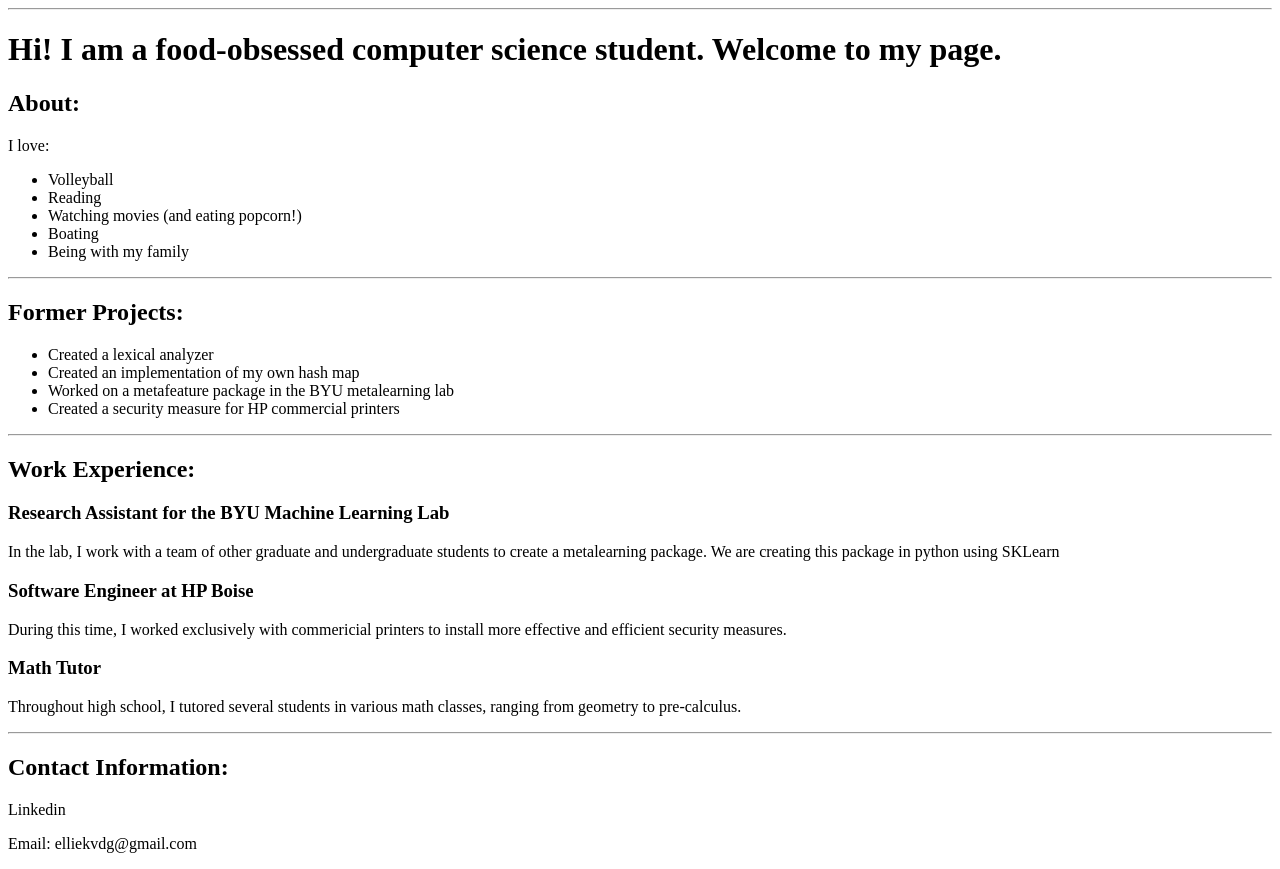
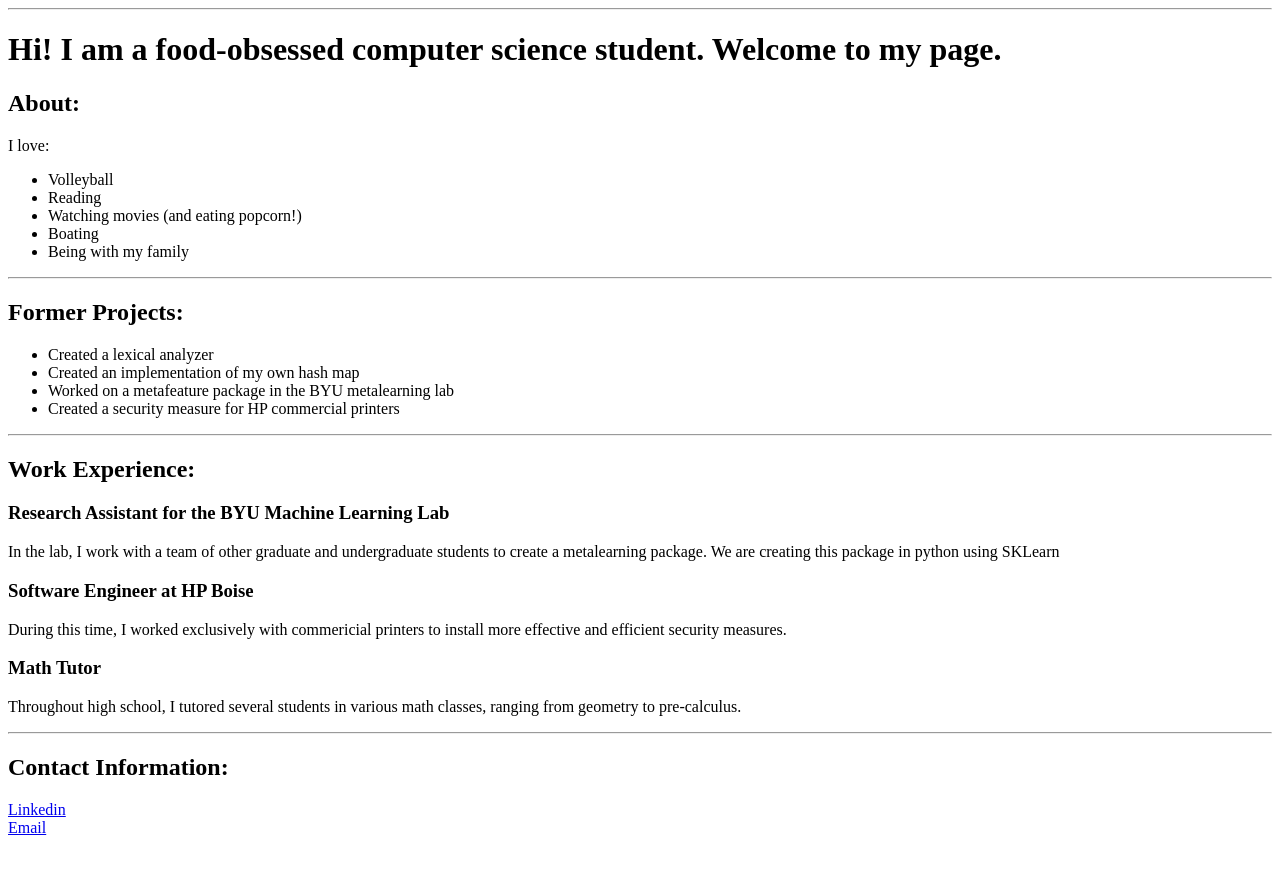
Before and after one commit to ekvdg/cs260Portfolio, a plain HTML site: page index.html in a window 1280 px wide. After the commit the page ends 845 px from the top, so only its background shows below. Drawn offline with Linux system fonts and the light colour scheme.

Commit message:
Fixed links

```diff
--- a/index.html
+++ b/index.html
@@ -33,8 +33,8 @@
         <p>Throughout high school, I tutored several students in various math classes, ranging from geometry to pre-calculus.</p>
         <hr>
         <h2>Contact Information:</h2>
-        <a https://www.linkedin.com/in/ellie-van-de-graaff-681437156/>Linkedin</a>
+        <a href = "https://www.linkedin.com/in/ellie-van-de-graaff-681437156">Linkedin</a>
         <br>
-        <p>Email: elliekvdg@gmail.com</p>
+        <a href = "mailto: elliekvdg@gmail.com">Email</a>
         </body>
         </html>
```
